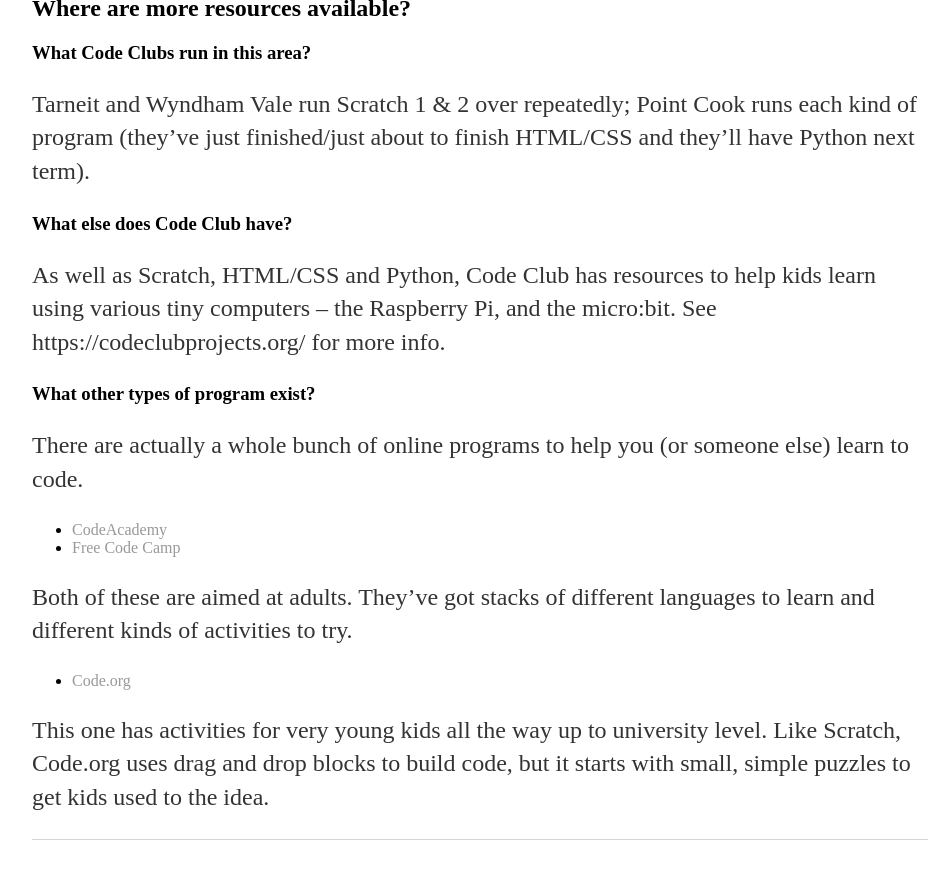
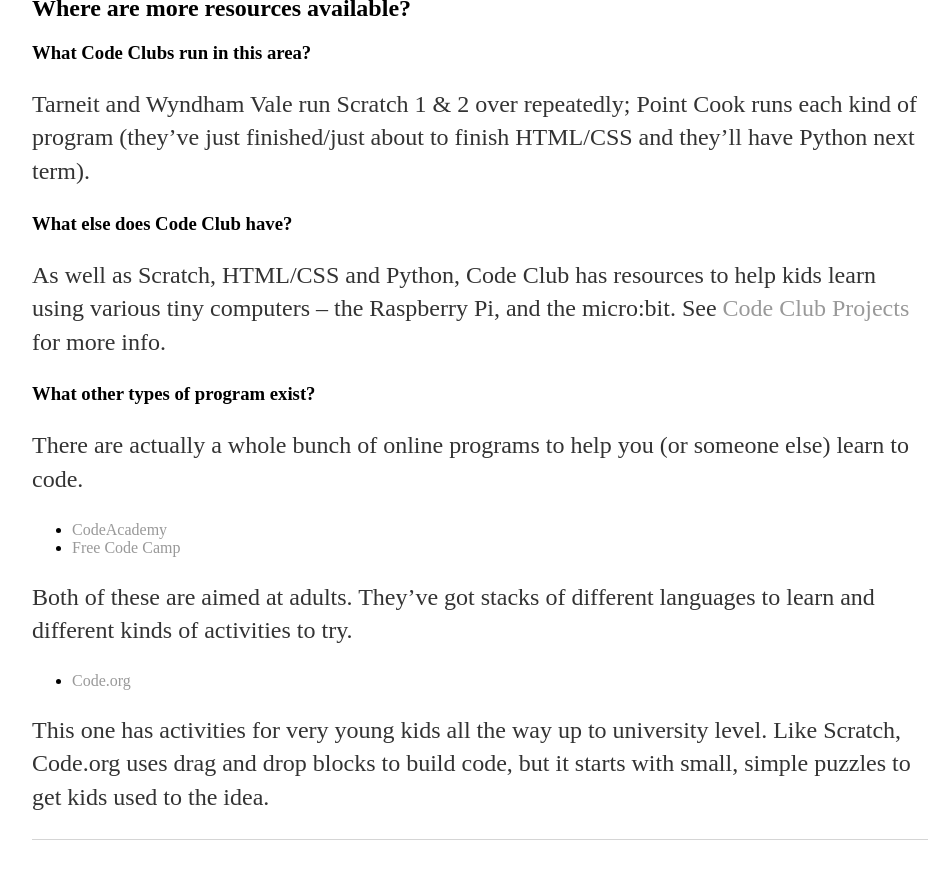
Before and after one commit to emillym/emillym.github.io, a Jekyll site: the page built from index.html, in a window 1280 px wide and 900 px high, scrolled down 2669 px. Shown: the top 879 px of the window, without its empty margins (160-1108 px from the left). Built offline with Jekyll 4.4.1, drawn with Linux system fonts in a browser that asks for light colours.

Commit message:
Update index.html

```diff
--- a/index.html
+++ b/index.html
@@ -69,7 +69,7 @@
 <h3>What Code Clubs run in this area?</h3>
 	<p>Tarneit and Wyndham Vale run Scratch 1 & 2 over repeatedly; Point Cook runs each kind of program (they’ve just finished/just about to finish HTML/CSS and they’ll have Python next term).  </p>
 <h3>What else does Code Club have?</h3>
-<p>As well as Scratch, HTML/CSS and Python, Code Club has resources to help kids learn using various tiny computers – the Raspberry Pi, and the micro:bit. See https://codeclubprojects.org/ for more info.</p>
+<p>As well as Scratch, HTML/CSS and Python, Code Club has resources to help kids learn using various tiny computers – the Raspberry Pi, and the micro:bit. See <a href="https://codeclubprojects.org/">Code Club Projects</a> for more info.</p>
 <h3>What other types of program exist?</h3>
 	<p>There are actually a whole bunch of online programs to help you (or someone else) learn to code.</p>
 <ul>
```
